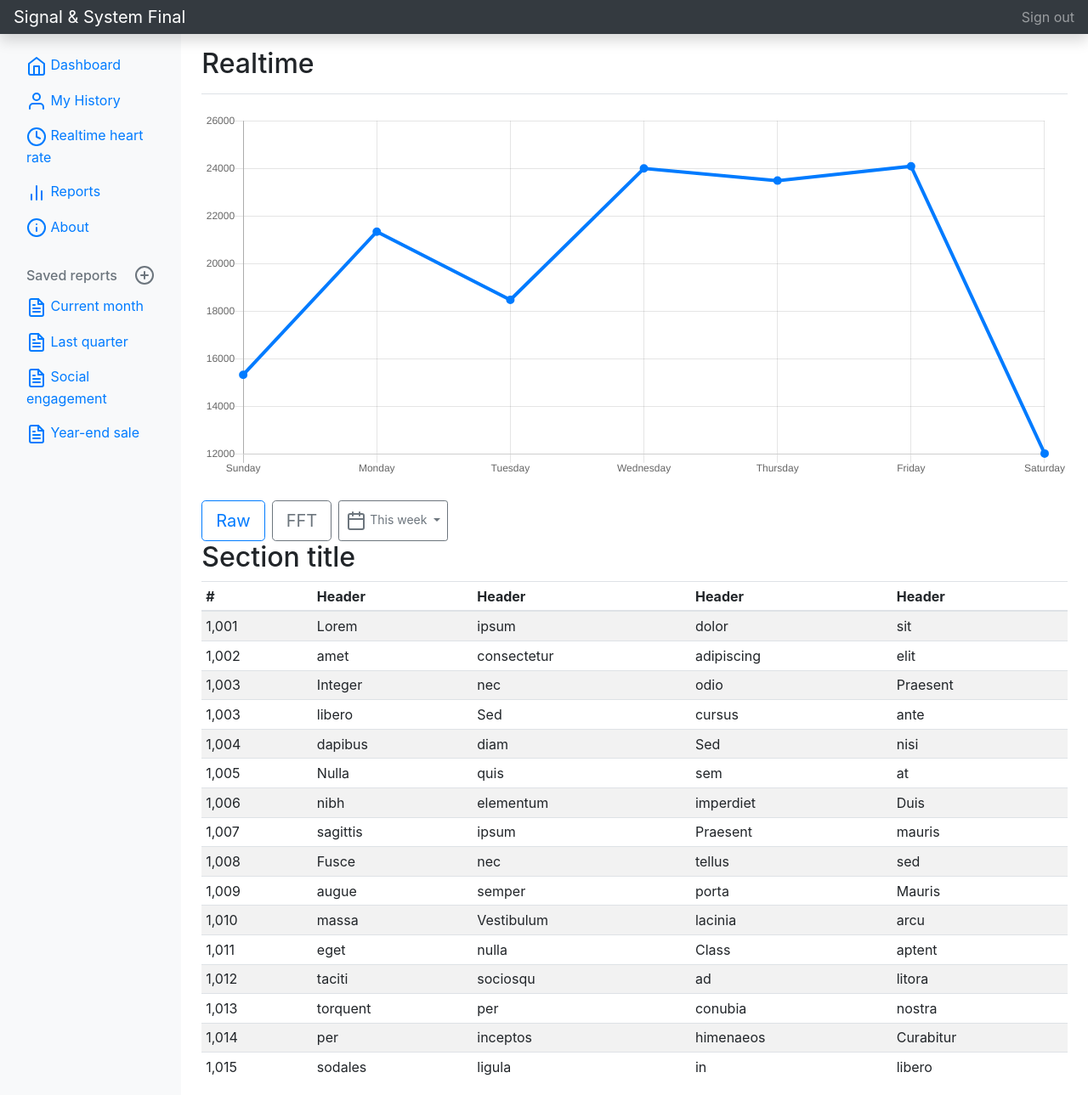
After one commit to shinco0327/SS_FinalProject, a Flask app: page /realtime in a window 1280 px wide. The commit adds this page. Shown: the whole page at 85% size. Run offline with Flask 2, Linux system fonts and the light colour scheme; the visitor is signed in with stand-in values (Sample User, id 1); some libraries are stand-ins or nearby versions.

Commit message:
20201217_website_realtime

```diff
--- a/website/main.py
+++ b/website/main.py
@@ -100,6 +100,15 @@
         return redirect(url_for('login'))
     return render_template('about.html')
 
+#-------------------------------------------------------------------------------
+#about
+@app.route('/realtime')
+def realtime():
+    user,db = check_user()
+    if(db ==None):
+        return redirect(url_for('login'))
+    return render_template('realtime.html')
+
 @app.route('/dashboard')
 def dashboard():
     user,db = check_user()
--- a/website/templates/navbar.html
+++ b/website/templates/navbar.html
@@ -32,6 +32,12 @@
               <a class="nav-link" href="#">
                 <span data-feather="user"></span>
                 My History
+              </a>
+            </li>
+            <li class="nav-item">
+              <a class="nav-link" href="realtime">
+                <span data-feather="clock"></span>
+                Realtime heart rate
               </a>
             </li>
             <li class="nav-item">
--- /dev/null
+++ b/website/templates/realtime.html
@@ -0,0 +1,196 @@
+<!doctype html>
+<html lang="en">
+  <head>
+    <meta charset="utf-8">
+    <meta name="viewport" content="width=device-width, initial-scale=1, shrink-to-fit=no">
+    <meta name="description" content="">
+    <meta name="author" content="Mark Otto, Jacob Thornton, and Bootstrap contributors">
+    <meta name="generator" content="Jekyll v4.1.1">
+    <title>Signal & System Final</title>
+
+    <link rel="canonical" href="https://getbootstrap.com/docs/4.5/examples/dashboard/">
+
+    <!-- Bootstrap core CSS -->
+<link href= "{{url_for('static',filename='css/bootstrap.min.css')}}" rel="stylesheet">
+
+    <style>
+      .bd-placeholder-img {
+        font-size: 1.125rem;
+        text-anchor: middle;
+        -webkit-user-select: none;
+        -moz-user-select: none;
+        -ms-user-select: none;
+        user-select: none;
+      }
+
+      @media (min-width: 768px) {
+        .bd-placeholder-img-lg {
+          font-size: 3.5rem;
+        }
+      }
+    </style>
+    <!-- Custom styles for this template --> <!--
+    <link href= "{{url_for('static',filename='css/dashboard.css')}}" rel="stylesheet">
+    -->
+  <body>
+    <!--Navigation bar-->
+    {% include 'navbar.html' %}
+
+    <main role="main" class="col-md-9 ml-sm-auto col-lg-10 px-md-4">
+      <div class="d-flex justify-content-between flex-wrap flex-md-nowrap align-items-center pt-3 pb-2 mb-3 border-bottom">
+        <h1 class="h2">Realtime</h1>
+      </div>
+
+      <canvas class="my-4 w-100" id="myChart" width="900" height="380"></canvas>
+      <div class="btn-toolbar mb-2 mb-md-0">
+        <div class="btn-group mr-2">
+            <button type="button" class="btn btn-lg btn-outline-primary">Raw</button>
+        </div>
+        <div class="btn-group mr-2">
+            <button type="button" class="btn  btn-lg btn-outline-secondary">FFT</button>
+        </div>
+        <button type="button" class="btn btn-sm btn-outline-secondary dropdown-toggle">
+          <span data-feather="calendar"></span>
+          This week
+        </button>
+      </div>
+
+      <h2>Section title</h2>
+      <div class="table-responsive">
+        <table class="table table-striped table-sm">
+          <thead>
+            <tr>
+              <th>#</th>
+              <th>Header</th>
+              <th>Header</th>
+              <th>Header</th>
+              <th>Header</th>
+            </tr>
+          </thead>
+          <tbody>
+            <tr>
+              <td>1,001</td>
+              <td>Lorem</td>
+              <td>ipsum</td>
+              <td>dolor</td>
+              <td>sit</td>
+            </tr>
+            <tr>
+              <td>1,002</td>
+              <td>amet</td>
+              <td>consectetur</td>
+              <td>adipiscing</td>
+              <td>elit</td>
+            </tr>
+            <tr>
+              <td>1,003</td>
+              <td>Integer</td>
+              <td>nec</td>
+              <td>odio</td>
+              <td>Praesent</td>
+            </tr>
+            <tr>
+              <td>1,003</td>
+              <td>libero</td>
+              <td>Sed</td>
+              <td>cursus</td>
+              <td>ante</td>
+            </tr>
+            <tr>
+              <td>1,004</td>
+              <td>dapibus</td>
+              <td>diam</td>
+              <td>Sed</td>
+              <td>nisi</td>
+            </tr>
+            <tr>
+              <td>1,005</td>
+              <td>Nulla</td>
+              <td>quis</td>
+              <td>sem</td>
+              <td>at</td>
+            </tr>
+            <tr>
+              <td>1,006</td>
+              <td>nibh</td>
+              <td>elementum</td>
+              <td>imperdiet</td>
+              <td>Duis</td>
+            </tr>
+            <tr>
+              <td>1,007</td>
+              <td>sagittis</td>
+              <td>ipsum</td>
+              <td>Praesent</td>
+              <td>mauris</td>
+            </tr>
+            <tr>
+              <td>1,008</td>
+              <td>Fusce</td>
+              <td>nec</td>
+              <td>tellus</td>
+              <td>sed</td>
+            </tr>
+            <tr>
+              <td>1,009</td>
+              <td>augue</td>
+              <td>semper</td>
+              <td>porta</td>
+              <td>Mauris</td>
+            </tr>
+            <tr>
+              <td>1,010</td>
+              <td>massa</td>
+              <td>Vestibulum</td>
+              <td>lacinia</td>
+              <td>arcu</td>
+            </tr>
+            <tr>
+              <td>1,011</td>
+              <td>eget</td>
+              <td>nulla</td>
+              <td>Class</td>
+              <td>aptent</td>
+            </tr>
+            <tr>
+              <td>1,012</td>
+              <td>taciti</td>
+              <td>sociosqu</td>
+              <td>ad</td>
+              <td>litora</td>
+            </tr>
+            <tr>
+              <td>1,013</td>
+              <td>torquent</td>
+              <td>per</td>
+              <td>conubia</td>
+              <td>nostra</td>
+            </tr>
+            <tr>
+              <td>1,014</td>
+              <td>per</td>
+              <td>inceptos</td>
+              <td>himenaeos</td>
+              <td>Curabitur</td>
+            </tr>
+            <tr>
+              <td>1,015</td>
+              <td>sodales</td>
+              <td>ligula</td>
+              <td>in</td>
+              <td>libero</td>
+            </tr>
+          </tbody>
+        </table>
+      </div>
+    </main>
+  </div>
+</div>
+<script src="https://code.jquery.com/jquery-3.5.1.slim.min.js" integrity="sha384-DfXdz2htPH0lsSSs5nCTpuj/zy4C+OGpamoFVy38MVBnE+IbbVYUew+OrCXaRkfj" crossorigin="anonymous"></script>
+      <script>window.jQuery || document.write('<script src="../assets/js/vendor/jquery.slim.min.js"><\/script>')</script><script src="{{url_for('static',filename='js/bootstrap.bundle.min.js')}}"></script>
+        <script src="https://cdnjs.cloudflare.com/ajax/libs/feather-icons/4.9.0/feather.min.js"></script>
+        <script src="https://cdnjs.cloudflare.com/ajax/libs/Chart.js/2.7.3/Chart.min.js"></script>
+        <script src="{{url_for('static',filename='js/dashboard.js')}}"></script>
+
+
+</html>
```
